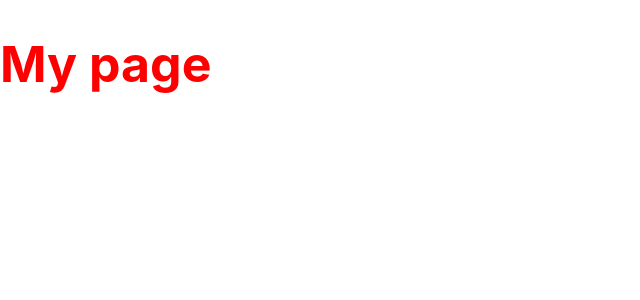
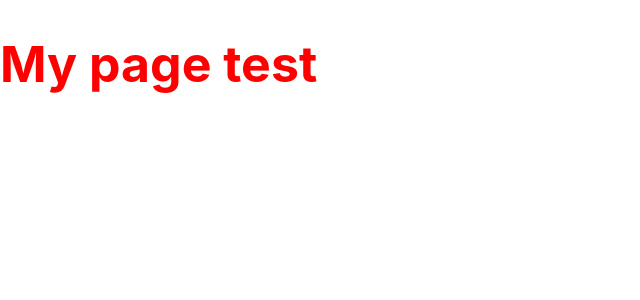
Before and after one commit to Annie-Huang/my-next10-app, a Next.js app: page / in a window 1280 px wide. Shown: the top 300 px of the page, without its empty margins (0-640 px from the left). Built offline with nearby package versions, Linux system fonts and the light colour scheme.

Commit message:
Configure .babelrc and confirm the page name and element name appear in devtool: <h1 class="pages__Title-rs8gre-0 ljLLsk">

```diff
--- a/pages/index.tsx
+++ b/pages/index.tsx
@@ -5,7 +5,7 @@ import styled from 'styled-components';
 
 export default function Home() {
   return (
-      <Title>My page</Title>
+      <Title>My page test</Title>
   )
 }
 
```
Also changed, not shown: .babelrc (added).
